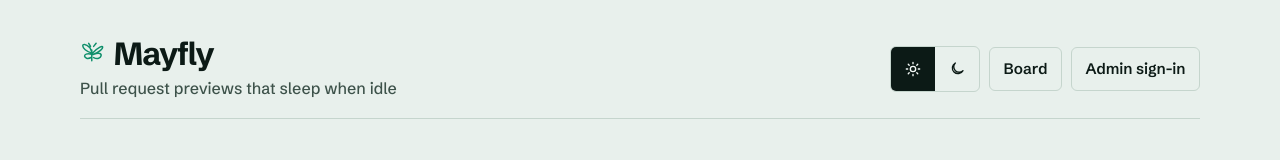
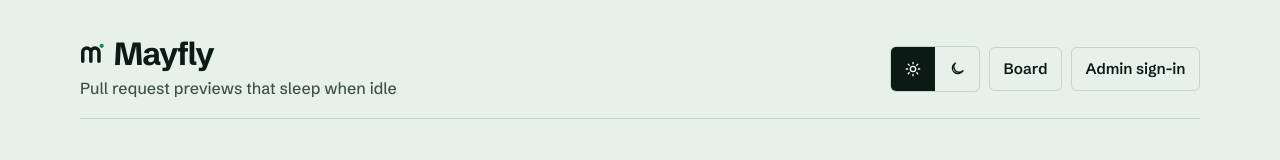
Before and after one commit to Meetamadhu/mayfly, a Next.js app: page / in a window 1280 px wide. Shown: the top 160 px of the page. Built offline with nearby package versions, Linux system fonts and the light colour scheme; no server answers.

Commit message:
Use the temporary m mark on the pages too
The logo next to "Mayfly" in the header, sidebar and footer was still the
old line-drawn mayfly. It now draws the same rounded m with a mint dot as
the app and tab icons, following the text colour in light and dark mode.

```diff
--- a/src/components/admin-header.tsx
+++ b/src/components/admin-header.tsx
@@ -3,16 +3,22 @@
 import { useEffect, useState } from "react";
 import { ThemeToggle } from "@/components/theme-toggle";
 
+/**
+ * Mayfly's mark: a rounded "m" with a mint "live" dot, the same drawing as the app icon in public/icons
+ * (temporary until the final logo). The m follows the text colour; the dot is always mint.
+ */
 export function MayflyMark({ className }: { className?: string }) {
   return (
-    <svg className={className} viewBox="0 0 40 36" aria-hidden="true">
+    <svg className={className} viewBox="26 26 64 58" aria-hidden="true">
       <path
-        d="M19 30V13M20 18C-1 13 1-5 16 9l4 9C41-3 43 12 21 20M20 20C1 15 6 31 18 25M22 20c19-8 13 12 0 5M17 7l-3-5m8 5 4-5"
+        d="M33 76 V52 a10.5 10.5 0 0 1 21 0 V76 M54 52 a10.5 10.5 0 0 1 21 0 V76"
         fill="none"
-        stroke="currentColor"
-        strokeWidth="2.4"
+        stroke="var(--ink, currentColor)"
+        strokeWidth="9"
         strokeLinecap="round"
+        strokeLinejoin="round"
       />
+      <circle cx="82" cy="36" r="5.6" fill="var(--mint, currentColor)" />
     </svg>
   );
 }
```
